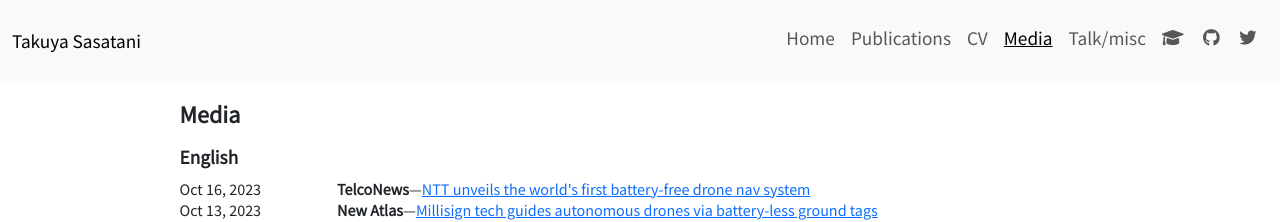
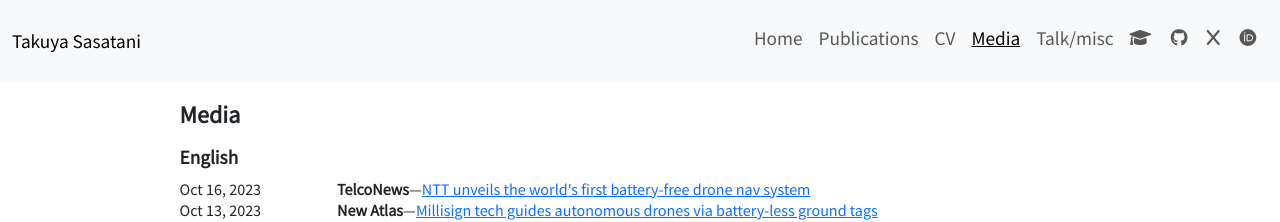
Before and after one commit to t-sasatani/t-sasatani.github.io, a Jekyll site: the page built from _pages/media.md, in a window 1280 px wide. Shown: the top 222 px of the page. Built offline with Jekyll 4.4.1, drawn with Linux system fonts in a browser that asks for light colours.

Commit message:
update icon

```diff
--- a/_layouts/default.html
+++ b/_layouts/default.html
@@ -55,8 +55,13 @@
               </a>
             </li>
             <li class="nav-item">
-              <a class="nav-link" href="https://x.com/takuyasasatani" target="_blank" aria-label="Twitter">
-                <i class="fab fa-twitter"></i>&thinsp;
+              <a class="nav-link" href="https://x.com/takuyasasatani" target="_blank" aria-label="X">
+                <i class="fab fa-x"></i>&thinsp;
+              </a>
+            </li>
+            <li class="nav-item">
+              <a class="nav-link" href="https://orcid.org/0000-0003-2268-6106" target="_blank" aria-label="ORCID">
+                <i class="fab fa-orcid"></i>&thinsp;
               </a>
             </li>
           </ul>
```
